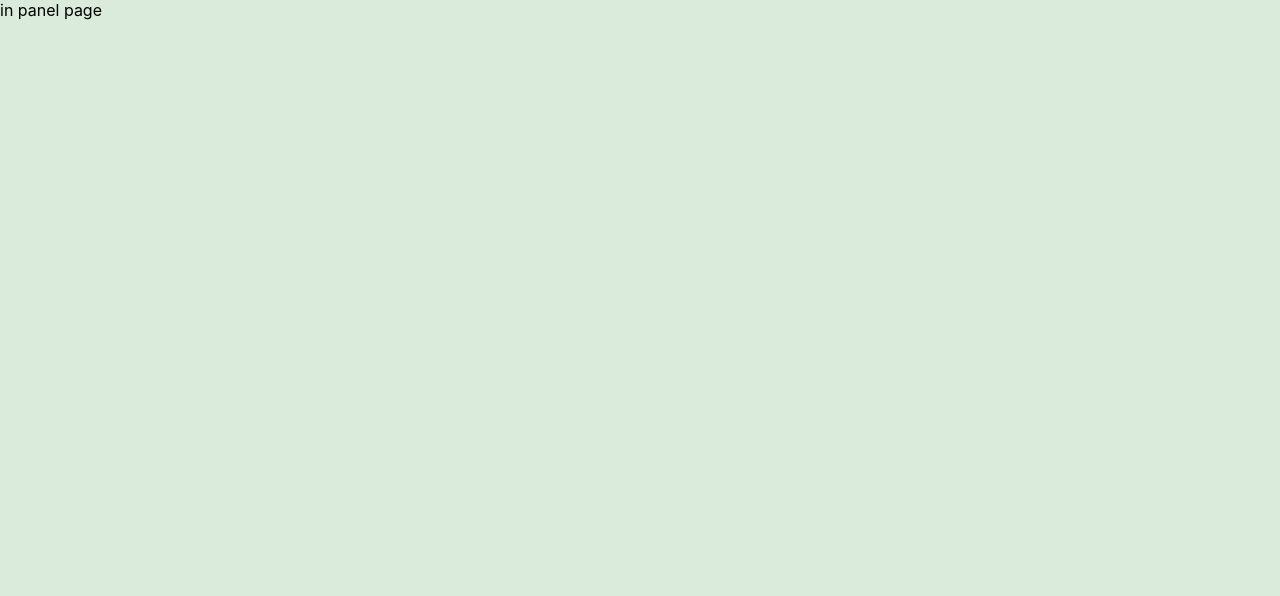
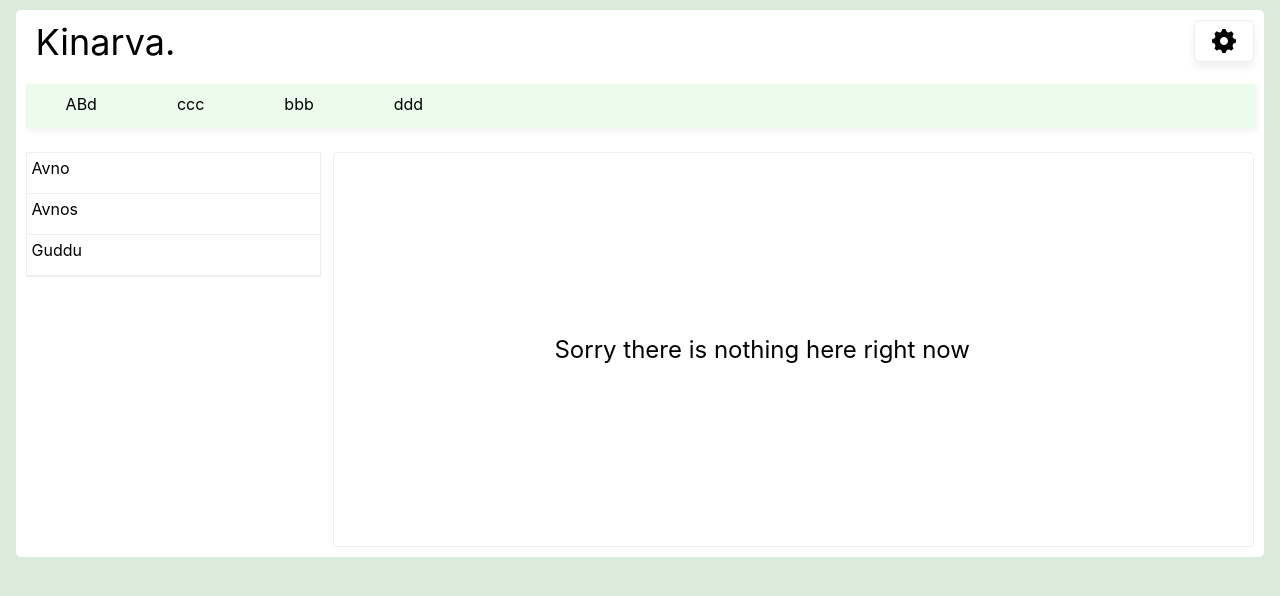
Before and after one commit to kinshuk-jain/kinarva, a React (Create React App) app: page /panel in a window 1280 px wide. Shown: the top 596 px of the page. Built offline with nearby package versions, Linux system fonts and the light colour scheme.

Commit message:
First version of panel page

```diff
--- a/package.json
+++ b/package.json
@@ -6,6 +6,7 @@
     "@testing-library/jest-dom": "^4.2.4",
     "@testing-library/react": "^9.3.2",
     "@testing-library/user-event": "^7.1.2",
+    "jwt-decode": "^2.2.0",
     "react": "^16.12.0",
     "react-dom": "^16.12.0",
     "react-router-dom": "^5.1.2",
--- /dev/null
+++ b/src/components/list/index.js
@@ -0,0 +1,16 @@
+import React from 'react';
+import './list.css'
+
+export const ListItem = ({ children, onClick }) => (
+  <li className="List-Item" onClick={onClick}>
+    {children}
+  </li>
+)
+
+export const List = ({ onClick, children, className }) => (
+  <div className={className}>
+    <ul className="List" onClick={onClick}>
+      {children}
+    </ul>
+  </div>
+)
--- /dev/null
+++ b/src/components/list/list.css
@@ -0,0 +1,17 @@
+.List {
+  width: 100%;
+  list-style: none;
+  margin: 0;
+  padding: 0;
+}
+
+.List-Item {
+  border-bottom: 1px solid #efefef;
+  padding: 5px;
+  min-height: 30px;
+  cursor: pointer;
+}
+
+.List-Item:hover {
+  background: #ebfbec;
+}
--- /dev/null
+++ b/src/components/tabs/index.js
@@ -0,0 +1,15 @@
+import React from 'react';
+import './tabs.css'
+
+export const TabItem = (props) => (
+  <div className="Tab-Item">
+    <input name="tabs" id={props.label} type="radio" onClick={props.onClick} />
+    <label htmlFor={props.label}>{props.label}</label>
+  </div>
+)
+
+export const Tabs = (props) => (
+  <div className="Tabs-List">
+    {props.children}
+  </div>
+)
--- /dev/null
+++ b/src/components/tabs/tabs.css
@@ -0,0 +1,47 @@
+.Tabs-List {
+  width: 100%;
+  background: #ebfbec;
+  display: inline-block;
+  overflow: auto;
+  white-space: nowrap;
+  box-shadow: 2px 2px 6px 0px rgba(239,239,239,1);
+  scrollbar-width: none; /* Firefox */
+  -ms-overflow-style: none;  /* Internet Explorer 10+ */
+}
+
+.Tabs-List::-webkit-scrollbar { /* WebKit */
+  width: 0;
+  height: 0;
+}
+
+.Tab-Item {
+  max-width: 200px;
+  margin: 0 30px;
+  padding: 5px;
+  display: inline-block;
+  text-align: center;
+  text-overflow: ellipsis;
+  white-space: nowrap;
+  overflow: hidden;
+  text-decoration: none;
+  color: black;
+}
+
+.Tab-Item > input {
+  display: none;
+}
+
+.Tab-Item > label {
+  cursor: pointer;
+  height: 30px;
+  line-height: 30px;
+  padding: 5px;
+}
+
+.Tab-Item > label:hover {
+  transform: scale(1.1, 1.1);
+}
+
+.Tab-Item > input:checked + label {
+  border-bottom: 2px solid #316ea0;
+}
--- a/src/index.js
+++ b/src/index.js
@@ -12,9 +12,9 @@ import App from './pages/homepage/App';
 
 const PanelComponent = lazy(() => import(/* webpackChunkName: "panel" */  './pages/docspage/Panel'));
 
-const Panel = () => (
+const Panel = (props) => (
   <Suspense fallback={<Loader />}>
-    <PanelComponent />
+    <PanelComponent {...props} />
   </Suspense>
 )
 
--- /dev/null
+++ b/src/pages/docspage/Panel.css
@@ -0,0 +1,121 @@
+.Panel {
+  background: white;
+  border-radius: 5px;
+  width: 96%;
+  margin: 10px auto;
+  padding: 10px;
+}
+
+.Left-pane {
+  width: 24%;
+  display: inline-block;
+}
+
+.Right-pane {
+  margin-left: 1%;
+  box-sizing: border-box;
+  width: 75%;
+  display: inline-block;
+  padding-left: 10px;
+  vertical-align: top;
+  border: 1px solid #efefef;
+  border-radius: 4px;
+}
+
+.Panel-list {
+  border: 1px solid #efefef;
+}
+
+.Panel-logo {
+  pointer-events: none;
+  color: black;
+  font-size: 36px;
+  margin-left: 10px;
+  display: inline-block;
+}
+
+.Panel-menu {
+  display: inline-block;
+  min-width: 60px;
+  position: absolute;
+  right: 0;
+  box-shadow: 0px 5px 10px #efefef;
+  border: 1px solid #efefef;
+  border-radius: 5px;
+  padding: 6px;
+  height: 42px;
+  cursor: pointer;
+  outline: none;
+  background: white;
+}
+
+.Panel-menu:active {
+  transform: scale(0.98);
+}
+
+.Panel-menu:active,
+.Panel-menu:focus + .Panel-menu-dropdown {
+  display: inline-block;
+}
+
+.Panel-menu-image {
+  position: absolute;
+  transform: translate(-50%, -50%);
+  left: 50%;
+  top: 50%;
+}
+
+.Panel-content {
+  margin-top: 20px;
+}
+
+.Panel-header {
+  margin-bottom: 20px;
+  position: relative;
+}
+
+.Panel-empty-message {
+  position: relative;
+  font-size: 24px;
+  margin-left: -8%;
+  margin-top: 20%;
+  padding-bottom: 20%;
+  text-align: center;
+}
+
+.Panel-menu-dropdown {
+  position: absolute;
+  z-index: 10;
+  top: 110%;
+  right: 0;
+  background: white;
+  border: 1px solid #efefef;
+  border-radius: 5px;
+  display: none;
+}
+
+.Panel-menu-dropdown-item {
+  padding: 10px 5px;
+  width: 100px;
+  cursor: pointer;
+}
+
+.Panel-menu-dropdown-item:hover {
+  background: #ebfbec;
+}
+
+@media screen and (max-width: 720px) {
+  .Left-pane {
+    display: none;
+  }
+
+  .Right-pane {
+    width: 100%;
+  }
+}
+
+@media screen and (max-width: 320px) {
+  .Panel {
+    width: 320px;
+  }
+}
--- a/src/pages/docspage/Panel.js
+++ b/src/pages/docspage/Panel.js
@@ -1,9 +1,98 @@
 import React, { Component } from 'react'
+import { fetchApi } from '../../utils/fetch';
+import Loader from '../../components/loader';
+import gear from '../../icons/gear.svg'
+import { List, ListItem } from '../../components/list';
+import { Tabs, TabItem } from '../../components/tabs';
+import './Panel.css'
 
 class PanelPage extends Component {
+  constructor(props) {
+    super(props);
+    this.state = {
+      loading: true,
+      data: {}
+    };
+  }
+
+  isEmpty = (obj) => {
+    for(let prop in obj) {
+      if(obj.hasOwnProperty(prop)) {
+        return false;
+      }
+    }
+    return true;
+  }
+
+  async componentDidMount() {
+    if (true || window.kinarvaStore && window.kinarvaStore.accessToken) {
+      try {
+        // fetch doc data from backend and put it in state
+        this.setState({
+          loading: false
+        })
+      } catch(e) {
+        window.kinarvaStore.accessToken = '';
+        this.props.history.push('/');
+      }
+    } else {
+      window.location.href = '/'
+    }
+  }
+
   render() {
-    return (
-      <div> in panel page</div>
+    const { loading, data } = this.state;
+
+    return loading ? <Loader /> : (
+      <div className="Panel">
+        <div className="Panel-header">
+          <div className="Panel-logo">Kinarva.</div>
+          <button className="Panel-menu">
+            <img className="Panel-menu-image" src={gear} alt="menu" onClick={() => {}} />
+          </button>
+          <div className="Panel-menu-dropdown">
+            <div className="Panel-menu-dropdown-item">
+              Create User
+            </div>
+            <div className="Panel-menu-dropdown-item">
+              Upload
+            </div>
+            <div className="Panel-menu-dropdown-item">
+              Load user
+            </div>
+            <div style={{ borderTop: '1px solid #efefef', width: '100%' }}/>
+            <div className="Panel-menu-dropdown-item">
+              Logout
+            </div>
+          </div>
+        </div>
+        <Tabs>
+          <TabItem label="ABd" />
+          <TabItem label="ccc" />
+          <TabItem label="bbb" />
+          <TabItem label="ddd" />
+        </Tabs>
+        <div className="Panel-content">
+          <div className="Left-pane">
+            <List className="Panel-list">
+              <ListItem> Avno </ListItem>
+              <ListItem> Avnos </ListItem>
+              <ListItem> Guddu </ListItem>
+            </List>
+          </div>
+          <div className="Right-pane">
+            {
+              this.isEmpty(data)
+              ? (
+                  <div className="Panel-empty-message">
+                    Sorry there is nothing here right now
+                  </div>
+                )
+              : null
+            }
+          </div>
+        </div>
+      </div>
     );
   }
 }
--- a/src/pages/homepage/App.js
+++ b/src/pages/homepage/App.js
@@ -1,12 +1,11 @@
 import React, { Component } from 'react';
-import openEye from '../../icons/open-eye.svg'
-import closedEye from '../../icons/closed-eye.svg'
-import fetch from '../../utils/fetch'
+import jwtDecode from 'jwt-decode'
+import openEye from '../../icons/open-eye.svg';
+import closedEye from '../../icons/closed-eye.svg';
+import { fetchApi, refreshAccessToken } from '../../utils/fetch';
+import Loader from '../../components/loader';
 import './App.css';
 
-
-// TODO: when page loads call see if JWT is present. If yes, call refresh-token endpoint to see
-// if login is again needed. If not, then let the user login
 class App extends Component {
   constructor(props) {
     super(props);
@@ -14,8 +13,34 @@ class App extends Component {
       showPassword: false,
       noUsername: false,
       noPassword: false,
-      error: ''
+      error: '',
+      loading: true
     };
+  }
+
+  async componentDidMount() {
+    if (window.kinarvaStore && window.kinarvaStore.accessToken) {
+      try {
+        const decoded = jwtDecode(window.kinarvaStore.accessToken);
+        const currTime = new Date().getTime() / 1000;
+        if (currTime >= decoded.exp) {
+          const { token } = await refreshAccessToken();
+          window.kinarvaStore.accessToken = token;
+        }
+        this.props.history.push('/panel');
+      } catch(e) {
+        window.location.reload(true);
+      }
+    }
+    this.setState({
+      loading: false
+    })
+  }
+
+  componentWillUnmount() {
+    this.setState({
+      loading: true
+    })
   }
 
   showPass = () => {
@@ -58,7 +83,7 @@ class App extends Component {
       return
     }
 
-    fetch('/login', {
+    fetchApi('/login', {
       method: 'POST',
       body: JSON.stringify({
         username,
@@ -67,7 +92,7 @@ class App extends Component {
       })
     }, this.props.history)
     .then(res => {
-      window.accessToken = res.token
+      window.kinarvaStore.accessToken = res.token
       this.props.history.push('/panel')
     })
     .catch((e) => {
@@ -84,8 +109,8 @@ class App extends Component {
   }
 
   render() {
-    const { showPassword, noPassword, noUsername, error } = this.state;
-    return (
+    const { showPassword, noPassword, noUsername, error, loading } = this.state;
+    return loading ? <Loader /> : (
       <div className="App">
         <header className="App-header">
           <div className="App-logo">Kinarva.</div>
--- a/src/utils/fetch.js
+++ b/src/utils/fetch.js
@@ -13,51 +13,55 @@ async function checkStatus(response) {
   }
 }
 
+export function refreshAccessToken() {
+  return fetch('/refresh-token', {
+    method: 'POST',
+    mode: 'cors',
+    headers: {
+      'Content-Type': 'application/json',
+      'X-Requested-With': 'XMLHttpRequest',
+    }
+  })
+  .then(checkStatus)
+  .then(r => r.json())
+  .catch(e => {
+    window.kinarvaStore.accessToken = ''
+    window.location.href = '/';
+  });
+}
+
 async function refreshRequired(response, history) {
   const header = response.headers.get('WWW-Authenticate') || '';
   if(response.status === 401 && header.startsWith('Bearer')) {
-    const { token } = await fetch('/refresh-token', {
-      method: 'POST',
-      mode: 'cors',
-      headers: {
-        'Content-Type': 'application/json',
-        'X-Requested-With': 'XMLHttpRequest',
-      }
-    }).catch(e => {
-      history.push('/');
-    });
-    window.accessToken = token;
+    const { token } = await refreshAccessToken();
+    window.kinarvaStore.accessToken = token;
     return ''
   }
   return response
 }
 
-async function fetchApi(url, options, history) {
-  const headers = {
-    'Content-Type': 'application/json',
-    'X-Requested-With': 'XMLHttpRequest',
-    'Authorization': `Bearer ${window.accessToken}`,
-    ...options.headers
-  };
-
-  const requestOptions = {
+export async function fetchApi(url, options, history) {
+  const requestOptions = () => ({
     mode: 'cors',
     ...options,
-    headers
-  };
+    headers: {
+      'Content-Type': 'application/json',
+      'X-Requested-With': 'XMLHttpRequest',
+      'Authorization': `Bearer ${window.kinarvaStore.accessToken}`,
+      ...options.headers
+    }
+  });
 
   const fullUrl = `${DOMAIN}${url}`
 
-  return fetch(fullUrl, requestOptions)
+  return fetch(fullUrl, requestOptions())
   .then(r => refreshRequired(r, history))
   .then(r => {
     if (!r) {
-      return fetch(fullUrl, requestOptions)
+      return fetch(fullUrl, requestOptions())
     }
     return r
   })
   .then(checkStatus)
   .then(r => r.json())
 }
-
-export default fetchApi;
```
Also changed, not shown: src/icons/gear.svg (added), 1 other file (tests, documents, lock files or other folders).
